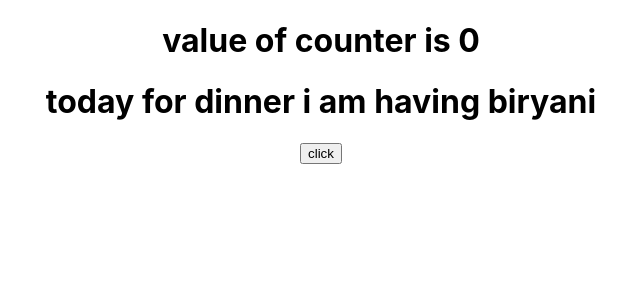
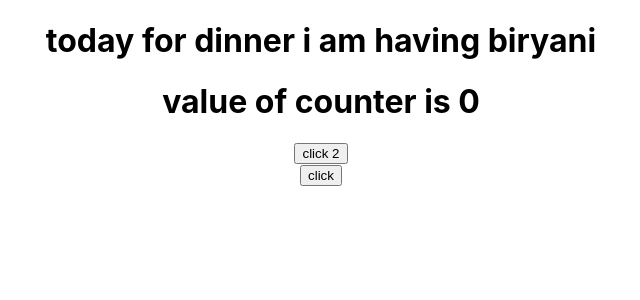
Before and after one commit to ali2527/bootcamp-react-1, a React (Create React App) app: page / in a window 1280 px wide. Shown: the top 300 px of the page, without its empty margins (319-959 px from the left). Built offline with nearby package versions, Linux system fonts and the light colour scheme.

Commit message:
parent child date transfer

```diff
--- a/src/App.js
+++ b/src/App.js
@@ -9,10 +9,14 @@ function App() {
   let [count,setCount] = useState(0);
 
 
+  let Updatecounter =() =>{
+    setCount(count = count+1);
+  }
+
+
   return (
     <div className="App">
-      <h1>value of counter is {count}</h1>
-      <Dinner item="biryani"  />
+      <Dinner item="biryani" count={count}  update={Updatecounter}/>
       <button onClick={() => setCount(count + 1)} > click</button>
 
     </div>
--- a/src/Dinner.js
+++ b/src/Dinner.js
@@ -4,7 +4,8 @@ function Dinner(props){
     return(
         <div>
             <h1>today for dinner i am having {props.item} </h1>
-
+            <h1>value of counter is {props.count}</h1>
+            <button onClick={props.update} > click 2</button>
         </div>
     );
 }
```
